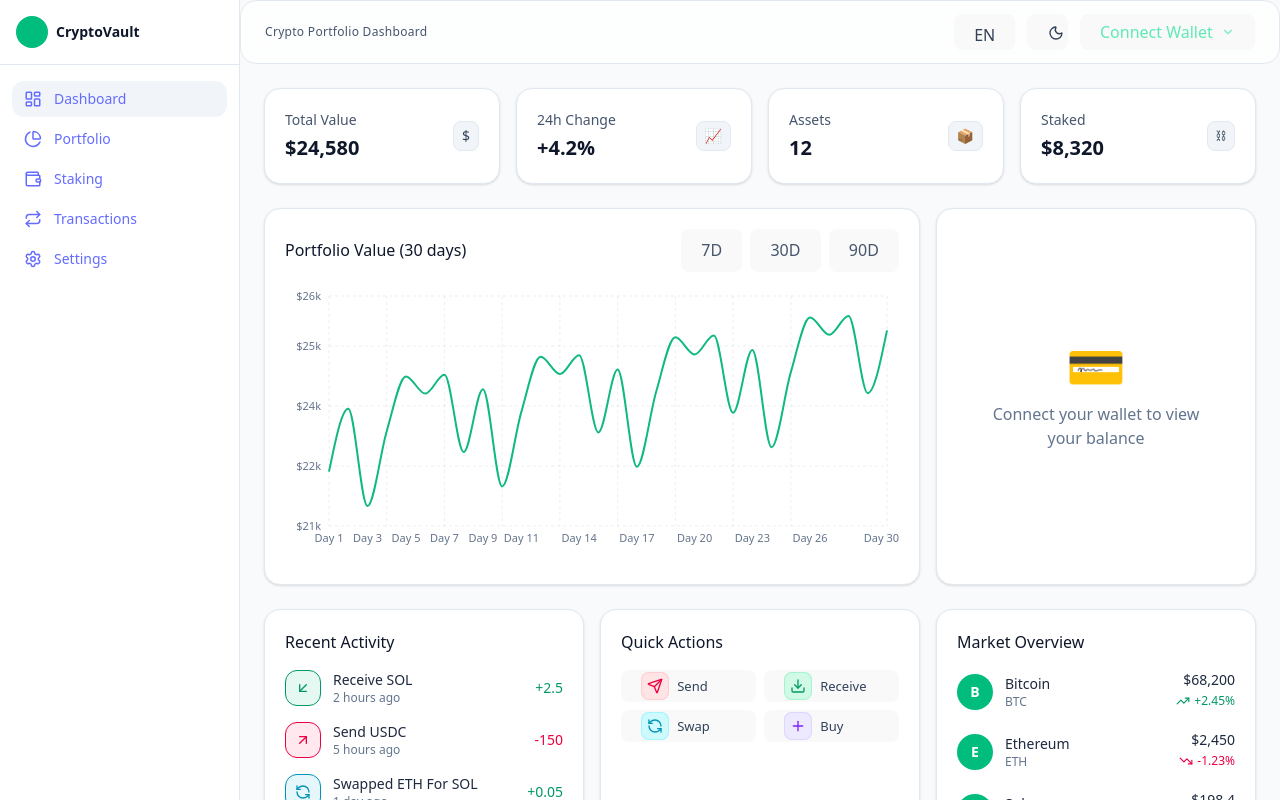
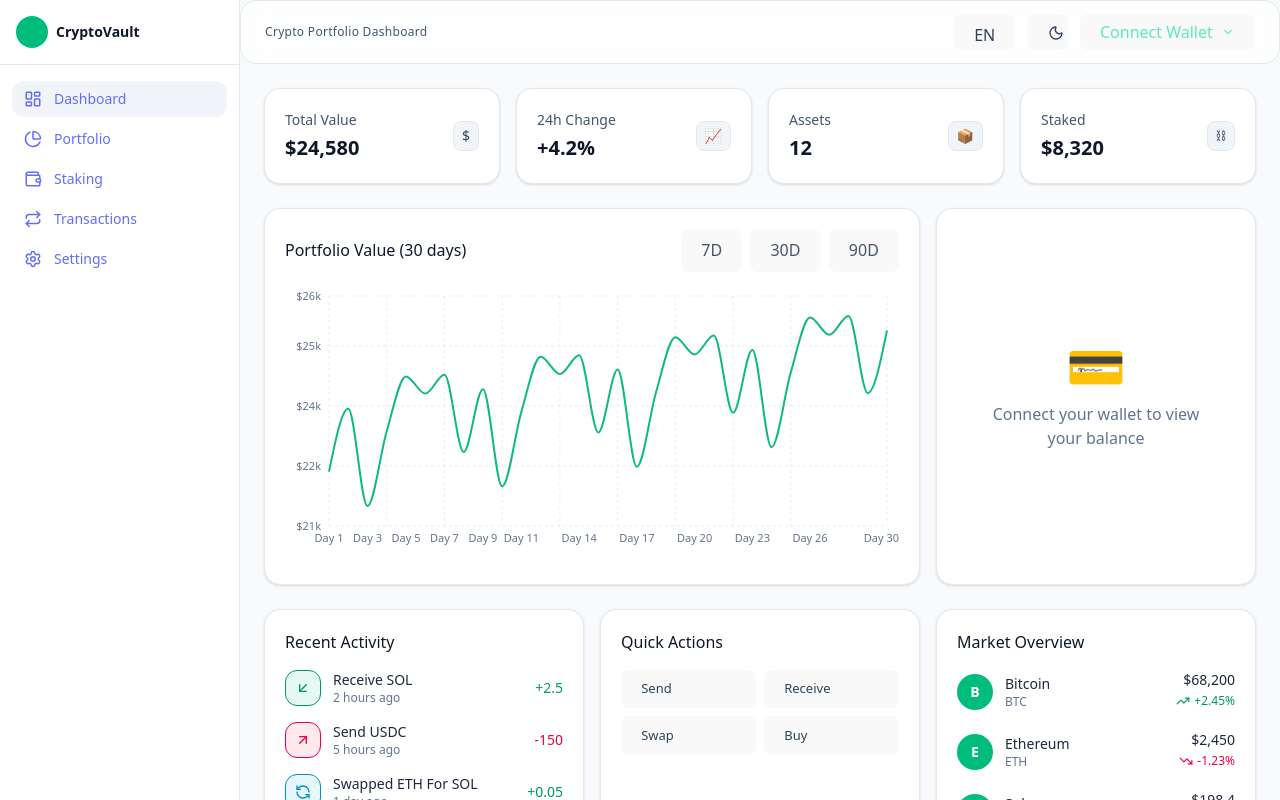
Before and after one commit to malih99/CryptoVault, a React (Vite) app: page / in a window 1280 px wide. Shown: the top 800 px of the page. Built offline with nearby package versions, Linux system fonts and the light colour scheme.

Commit message:
refactor(ui): unify actions with shared Button/IconButton across Settings, Transactions, Dashboard

```diff
--- a/src/components/ui/Button.tsx
+++ b/src/components/ui/Button.tsx
@@ -1,150 +1,84 @@
-import type { ButtonHTMLAttributes, ReactNode } from "react";
+import { ButtonHTMLAttributes, forwardRef, ReactNode } from "react";
+import { cn } from "../../lib/cn";
 
-type Variant = "primary" | "secondary" | "ghost" | "outline" | "danger";
+type Variant =
+  | "primary"
+  | "secondary"
+  | "outline"
+  | "ghost"
+  | "danger"
+  | "subtle";
 type Size = "xs" | "sm" | "md";
 
-export type ButtonProps = ButtonHTMLAttributes<HTMLButtonElement> & {
+type Props = ButtonHTMLAttributes<HTMLButtonElement> & {
   variant?: Variant;
   size?: Size;
-  startIcon?: ReactNode;
-  endIcon?: ReactNode;
-  iconOnly?: boolean;
+  fullWidth?: boolean;
+  leftIcon?: ReactNode;
+  rightIcon?: ReactNode;
+  loading?: boolean;
 };
 
-function variantClasses(variant: Variant): string {
-  switch (variant) {
-    case "primary":
-      return [
-        "bg-emerald-600 text-white",
-        "hover:bg-emerald-700",
-        "dark:bg-emerald-500 dark:hover:bg-emerald-600",
-      ].join(" ");
-    case "secondary":
-      return [
-        "bg-slate-100 text-slate-900 border border-slate-200",
-        "hover:bg-slate-200",
-        "dark:bg-slate-800 dark:text-slate-100 dark:border-slate-600 dark:hover:bg-slate-700",
-      ].join(" ");
-    case "outline":
-      return [
-        "bg-transparent border border-slate-200 text-slate-700",
-        "hover:bg-slate-50",
-        "dark:border-slate-600 dark:text-slate-200 dark:hover:bg-slate-800",
-      ].join(" ");
-    case "danger":
-      return [
-        "bg-rose-600 text-white",
-        "hover:bg-rose-700",
-        "dark:bg-rose-500 dark:hover:bg-rose-600",
-      ].join(" ");
-    case "ghost":
-    default:
-      return [
-        "bg-transparent text-slate-700",
-        "hover:bg-slate-100",
-        "dark:text-slate-200 dark:hover:bg-slate-800",
-      ].join(" ");
-  }
-}
+const base =
+  "inline-flex items-center justify-center gap-1.5 rounded-xl font-medium transition " +
+  "disabled:opacity-50 disabled:pointer-events-none focus:outline-none focus-visible:ring-2 focus-visible:ring-emerald-400/60";
 
-function sizeClasses(size: Size, iconOnly: boolean): string {
-  if (iconOnly) {
-    switch (size) {
-      case "xs":
-        return "h-7 w-7 text-[11px]";
-      case "sm":
-        return "h-8 w-8 text-sm";
-      case "md":
-      default:
-        return "h-9 w-9 text-sm";
-    }
-  }
+const sizes: Record<Size, string> = {
+  xs: "px-2 py-1 text-[11px]",
+  sm: "px-2.5 py-1.5 text-xs",
+  md: "px-3.5 py-2 text-sm",
+};
 
-  switch (size) {
-    case "xs":
-      return "h-7 px-2 text-[11px]";
-    case "sm":
-      return "h-8 px-3 text-sm";
-    case "md":
-    default:
-      return "h-9 px-3.5 text-sm";
-  }
-}
+const variants: Record<Variant, string> = {
+  primary: "bg-emerald-600 text-white hover:bg-emerald-700",
+  secondary:
+    "bg-slate-900 text-white hover:bg-slate-800 dark:bg-white dark:text-slate-900 dark:hover:bg-slate-100",
+  outline:
+    "border border-slate-200 bg-white text-slate-700 hover:bg-slate-50 dark:border-slate-700 dark:bg-slate-900 dark:text-slate-200 dark:hover:bg-slate-800",
+  ghost:
+    "text-slate-700 hover:bg-slate-100 dark:text-slate-200 dark:hover:bg-slate-800",
+  danger: "bg-rose-600 text-white hover:bg-rose-700",
+  subtle:
+    "border border-slate-200 bg-white/70 text-slate-700 hover:bg-white dark:border-slate-700 dark:bg-slate-900/60 dark:text-slate-200 dark:hover:bg-slate-800",
+};
 
-export default function Button({
-  variant = "primary",
-  size = "md",
-  startIcon,
-  endIcon,
-  iconOnly,
-  className,
-  type,
-  children,
-  ...rest
-}: ButtonProps) {
-  const isIconOnly = !!iconOnly || (!children && !!(startIcon || endIcon));
-
-  const base = [
-    "inline-flex items-center justify-center gap-1.5",
-    "rounded-xl font-medium",
-    "transition-colors",
-    "focus:outline-none focus-visible:ring-2 focus-visible:ring-emerald-500/60",
-    "disabled:opacity-60 disabled:cursor-not-allowed",
-    "whitespace-nowrap",
-  ].join(" ");
-
-  const classes = [
-    base,
-    variantClasses(variant),
-    sizeClasses(size, isIconOnly),
-    isIconOnly ? "" : "",
-    className ?? "",
-  ]
-    .filter(Boolean)
-    .join(" ");
-
+export const Button = forwardRef<HTMLButtonElement, Props>(function Button(
+  {
+    className,
+    variant = "outline",
+    size = "sm",
+    fullWidth,
+    leftIcon,
+    rightIcon,
+    loading,
+    children,
+    ...rest
+  },
+  ref
+) {
   return (
-    <button type={type ?? "button"} className={classes} {...rest}>
-      {startIcon && (
-        <span className="inline-flex items-center justify-center">
-          {startIcon}
+    <button
+      ref={ref}
+      className={cn(
+        base,
+        sizes[size],
+        variants[variant],
+        fullWidth && "w-full",
+        className
+      )}
+      {...rest}
+    >
+      {leftIcon && (
+        <span className={cn(size === "xs" ? "h-3.5 w-3.5" : "h-4 w-4")}>
+          {leftIcon}
         </span>
       )}
-      {children && !isIconOnly && <span>{children}</span>}
-      {endIcon && (
-        <span className="inline-flex items-center justify-center">
-          {endIcon}
+      {loading ? <span className="animate-pulse">Loading…</span> : children}
+      {rightIcon && (
+        <span className={cn(size === "xs" ? "h-3.5 w-3.5" : "h-4 w-4")}>
+          {rightIcon}
         </span>
       )}
     </button>
   );
-}
-
-export type IconButtonProps = ButtonHTMLAttributes<HTMLButtonElement> & {
-  /** توضیح متنی برای screen reader */
-  srLabel: string;
-  size?: Size;
-  variant?: Variant;
-};
-
-export function IconButton({
-  srLabel,
-  children,
-  size = "sm",
-  variant = "ghost",
-  className,
-  ...rest
-}: IconButtonProps) {
-  return (
-    <Button
-      {...rest}
-      size={size}
-      variant={variant}
-      iconOnly
-      aria-label={srLabel}
-      className={["rounded-full", className ?? ""].join(" ")}
-    >
-      {children}
-    </Button>
-  );
-}
+});
--- /dev/null
+++ b/src/components/ui/Chip.tsx
@@ -0,0 +1,26 @@
+import { ReactNode } from "react";
+import { cn } from "../../lib/cn";
+
+type Tone = "success" | "warning" | "neutral";
+
+export function Chip({
+  tone = "neutral",
+  children,
+}: {
+  tone?: Tone;
+  children: ReactNode;
+}) {
+  const map: Record<Tone, string> = {
+    success:
+      "bg-emerald-50 text-emerald-700 dark:bg-emerald-900/70 dark:text-emerald-300",
+    warning:
+      "bg-amber-50 text-amber-700 dark:bg-amber-900/70 dark:text-amber-300",
+    neutral:
+      "bg-slate-100 text-slate-700 dark:bg-slate-800/70 dark:text-slate-300",
+  };
+  return (
+    <span className={cn("rounded-full px-2 py-0.5 text-xs", map[tone])}>
+      {children}
+    </span>
+  );
+}
--- /dev/null
+++ b/src/components/ui/IconButton.tsx
@@ -0,0 +1,47 @@
+import { ButtonHTMLAttributes, forwardRef, ReactNode } from "react";
+import { cn } from "../../lib/cn";
+
+type Variant = "subtle" | "outline" | "ghost" | "danger";
+type Size = "xs" | "sm";
+
+type Props = ButtonHTMLAttributes<HTMLButtonElement> & {
+  variant?: Variant;
+  size?: Size;
+  children: ReactNode; // آیکون
+};
+
+const base =
+  "inline-flex items-center justify-center rounded-lg transition " +
+  "focus:outline-none focus-visible:ring-2 focus-visible:ring-emerald-400/60 disabled:opacity-50";
+
+const sizes: Record<Size, string> = {
+  xs: "h-7 w-7",
+  sm: "h-8 w-8",
+};
+
+const variants: Record<Variant, string> = {
+  subtle:
+    "border border-slate-200 bg-white hover:bg-slate-50 dark:border-slate-700 dark:bg-slate-900 dark:hover:bg-slate-800",
+  outline:
+    "border border-slate-200 hover:bg-slate-50 dark:border-slate-700 dark:hover:bg-slate-800",
+  ghost: "hover:bg-slate-100 dark:hover:bg-slate-800",
+  danger:
+    "text-rose-600 hover:bg-rose-50 dark:text-rose-300 dark:hover:bg-rose-900/40",
+};
+
+export const IconButton = forwardRef<HTMLButtonElement, Props>(
+  function IconButton(
+    { className, variant = "subtle", size = "sm", children, ...rest },
+    ref
+  ) {
+    return (
+      <button
+        ref={ref}
+        className={cn(base, sizes[size], variants[variant], className)}
+        {...rest}
+      >
+        {children}
+      </button>
+    );
+  }
+);
--- a/src/features/dashboard/QuickActions.tsx
+++ b/src/features/dashboard/QuickActions.tsx
@@ -1,5 +1,5 @@
 import Card from "../../components/ui/Card";
-import Button from "../../components/ui/Button";
+import { Button } from "../../components/ui/Button";
 import { Send, Download, RefreshCcw, Plus } from "lucide-react";
 import { useTranslation } from "react-i18next";
 import type { ReactNode } from "react";
--- a/src/features/settings/SettingsPage.tsx
+++ b/src/features/settings/SettingsPage.tsx
@@ -6,9 +6,11 @@ import {
   Download,
   Trash2,
   Plug,
-  Wallet,
+  // Wallet,
 } from "lucide-react";
 import Toggle from "../../components/ui/Toggle";
+// import { IconButton } from "../../components/ui/IconButton";
+import { Button } from "../../components/ui/Button";
 import SettingsSection from "./SettingsSection";
 import SettingRow from "./SettingRow";
 import { fieldBase } from "./settingsFieldBase";
@@ -338,18 +340,14 @@ export default function SettingsPage() {
               onChange={(e) => setConfirmPassword(e.target.value)}
             />
           </div>
-          <button
-            type="button"
+          <Button
+            variant="primary"
+            size="sm"
             onClick={handlePasswordUpdate}
-            className="
-              mt-2 inline-flex items-center justify-center gap-1.5 rounded-xl
-              px-3 py-1.5 text-xs sm:text-sm font-medium
-              bg-emerald-600 text-white hover:bg-emerald-700
-            "
+            leftIcon={<KeyRound className="h-4 w-4" />}
           >
-            <KeyRound className="h-4 w-4" />
-            <span>Update Password</span>
-          </button>
+            Update Password
+          </Button>
         </div>
       </SettingsSection>
 
@@ -428,19 +426,14 @@ export default function SettingsPage() {
             </div>
           </div>
 
-          <button
-            type="button"
-            onClick={handleAddWallet}
-            className="
-              mt-1 inline-flex w-full items-center justify-center gap-1.5 rounded-xl
-              border border-dashed border-slate-300 dark:border-slate-700
-              px-3 py-1.5 text-xs sm:text-sm text-slate-600 dark:text-slate-300
-              hover:bg-slate-50 dark:hover:bg-slate-800/60
-            "
+          <Button
+            variant="outline"
+            size="sm"
+            onClick={handleResetAll}
+            leftIcon={<RotateCcw className="h-3.5 w-3.5" />}
           >
-            <Wallet className="h-4 w-4" />
-            <span>Add New Wallet</span>
-          </button>
+            Reset to defaults
+          </Button>
         </div>
       </SettingsSection>
 
@@ -486,14 +479,14 @@ export default function SettingsPage() {
           label="Backup Data"
           helper="Download all transaction and portfolio data."
         >
-          <button
-            type="button"
+          <Button
+            variant="outline"
+            size="sm"
             onClick={handleBackupData}
-            className="inline-flex items-center gap-1.5 rounded-xl border px-3 py-1.5 text-xs sm:text-sm border-slate-200 dark:border-slate-700 hover:bg-slate-50 dark:hover:bg-slate-800"
+            leftIcon={<Download className="h-3.5 w-3.5" />}
           >
-            <Download className="h-3.5 w-3.5" />
-            <span>Backup</span>
-          </button>
+            Backup
+          </Button>
         </SettingRow>
       </SettingsSection>
 
@@ -595,35 +588,28 @@ export default function SettingsPage() {
           label="Disconnect All Wallets"
           helper="Remove all connected wallet addresses."
         >
-          <button
-            type="button"
+          <Button
+            variant="outline"
+            size="sm"
             onClick={handleDisconnectWallets}
-            className="
-              inline-flex items-center gap-1.5 rounded-xl border px-3 py-1.5
-              text-xs sm:text-sm border-rose-300 text-rose-700
-              hover:bg-rose-100/80 dark:border-rose-500 dark:text-rose-300 dark:hover:bg-rose-900/60
-            "
+            leftIcon={<Plug className="h-3.5 w-3.5" />}
           >
-            <Plug className="h-3.5 w-3.5" />
-            <span>Disconnect</span>
-          </button>
+            Disconnect
+          </Button>
         </SettingRow>
 
         <SettingRow
           label="Delete Account"
           helper="Permanently delete your account and all data."
         >
-          <button
-            type="button"
+          <Button
+            variant="danger"
+            size="sm"
             onClick={handleDeleteAccount}
-            className="
-              inline-flex items-center gap-1.5 rounded-xl px-3 py-1.5
-              text-xs sm:text-sm bg-rose-600 text-white hover:bg-rose-700
-            "
+            leftIcon={<Trash2 className="h-3.5 w-3.5" />}
           >
-            <Trash2 className="h-3.5 w-3.5" />
-            <span>Delete</span>
-          </button>
+            Delete
+          </Button>
         </SettingRow>
       </SettingsSection>
     </section>
--- a/src/features/staking/StakePositionCard.tsx
+++ b/src/features/staking/StakePositionCard.tsx
@@ -1,5 +1,5 @@
 import Card from "../../components/ui/Card";
-import Button from "../../components/ui/Button";
+import { Button } from "../../components/ui/Button";
 import { ArrowUpRight, Undo2 } from "lucide-react";
 
 type Props = {
--- a/src/features/staking/StakingManagePanel.tsx
+++ b/src/features/staking/StakingManagePanel.tsx
@@ -1,6 +1,6 @@
 import { useEffect, useState } from "react";
 import Card from "../../components/ui/Card";
-import Button from "../../components/ui/Button";
+import { Button } from "../../components/ui/Button";
 import type { SelectedPool } from "./types";
 
 type Props = {
--- a/src/features/staking/StakingOpportunityDetailsModal.tsx
+++ b/src/features/staking/StakingOpportunityDetailsModal.tsx
@@ -1,5 +1,5 @@
 import Card from "../../components/ui/Card";
-import Button, { IconButton } from "../../components/ui/Button";
+import { Button } from "../../components/ui/Button";
 import { X, ArrowUpRight } from "lucide-react";
 import type { StakingOpportunity } from "./types";
 
--- a/src/features/transactions/TxFilter.tsx
+++ b/src/features/transactions/TxFilter.tsx
@@ -1,5 +1,6 @@
 import type { ChangeEvent } from "react";
 import { Download } from "lucide-react";
+import { Button } from "../../components/ui/Button";
 
 type TxTypeFilter = "all" | "in" | "out" | "swap";
 type TxStatusFilter = "all" | "confirmed" | "pending";
@@ -115,22 +116,16 @@ export default function TxFilter({
         <option value="pending">Pending</option>
       </select>
 
-      <button
+      <Button
         type="button"
         onClick={onExport}
-        className="
-          inline-flex w-full items-center justify-center gap-1.5
-          rounded-lg border border-slate-200 bg-white
-          px-2.5 py-1.5 text-xs sm:text-sm font-medium
-          text-slate-700 hover:bg-slate-50 active:bg-slate-100
-          dark:border-slate-700 dark:bg-slate-900 dark:text-slate-100
-          dark:hover:bg-slate-800
-        "
+        variant="outline"
+        size="sm"
+        leftIcon={<Download className="h-3.5 w-3.5" />}
       >
-        <Download className="h-3.5 w-3.5" />
         <span className="hidden sm:inline">Export CSV</span>
         <span className="sm:hidden">Export</span>
-      </button>
+      </Button>
     </div>
   );
 }
--- a/src/features/transactions/TxTable.tsx
+++ b/src/features/transactions/TxTable.tsx
@@ -1,6 +1,8 @@
 import { useState } from "react";
 import { T, THEAD, TBODY, TR, TH, TD } from "../../components/ui/Table";
 import Card from "../../components/ui/Card";
+import { Button } from "../../components/ui/Button";
+import { IconButton } from "../../components/ui/IconButton";
 import type { TxRecord } from "../../features/transactions/types";
 import { Eye, ChevronLeft, ChevronRight } from "lucide-react";
 
@@ -294,20 +296,14 @@ export default function TxTable({
                   </TD>
                   {onSelectTx && (
                     <TD className="text-right">
-                      <button
-                        type="button"
+                      <Button
+                        variant="outline"
+                        size="xs"
                         onClick={() => onSelectTx(r)}
-                        className="
-                          inline-flex items-center gap-1.5 rounded-lg border
-                          border-slate-200 bg-white px-2.5 py-1.5 text-[11px] sm:text-xs
-                          text-slate-700 hover:bg-slate-50
-                          dark:border-slate-700 dark:bg-slate-900 dark:text-slate-200 dark:hover:bg-slate-800
-                        "
-                        aria-label="View transaction details"
+                        leftIcon={<Eye className="h-3.5 w-3.5" />}
                       >
-                        <Eye className="h-3.5 w-3.5" />
                         <span className="hidden md:inline">View</span>
-                      </button>
+                      </Button>
                     </TD>
                   )}
                 </TR>
@@ -348,35 +344,25 @@ export default function TxTable({
           </select>
 
           <div className="inline-flex items-center gap-1 rounded-lg border border-slate-200 px-1 py-0.5 dark:border-slate-700">
-            <button
-              type="button"
+            <IconButton
+              size="xs"
+              variant="subtle"
               disabled={page === 1}
               onClick={() => onPageChange(page - 1)}
-              className="
-                inline-flex items-center gap-1 rounded-md px-2 py-1.5 text-[11px]
-                disabled:opacity-40 hover:bg-slate-100 dark:hover:bg-slate-800
-              "
               aria-label="Previous page"
             >
-              <ChevronLeft className="h-3 w-3" />
-              <span className="hidden sm:inline">Prev</span>
-            </button>
-            <span className="px-2 text-[11px] sm:text-xs">
-              Page {page} of {totalPages}
-            </span>
-            <button
-              type="button"
+              <ChevronLeft className="h-3.5 w-3.5" />
+            </IconButton>
+
+            <IconButton
+              size="xs"
+              variant="subtle"
               disabled={page === totalPages}
               onClick={() => onPageChange(page + 1)}
-              className="
-                inline-flex items-center gap-1 rounded-md px-2 py-1.5 text-[11px]
-                disabled:opacity-40 hover:bg-slate-100 dark:hover:bg-slate-800
-              "
               aria-label="Next page"
             >
-              <span className="hidden sm:inline">Next</span>
-              <ChevronRight className="h-3 w-3" />
-            </button>
+              <ChevronRight className="h-3.5 w-3.5" />
+            </IconButton>
           </div>
         </div>
       </div>
--- /dev/null
+++ b/src/lib/cn.ts
@@ -0,0 +1,3 @@
+export function cn(...parts: Array<string | false | null | undefined>) {
+  return parts.filter(Boolean).join(" ");
+}
```
